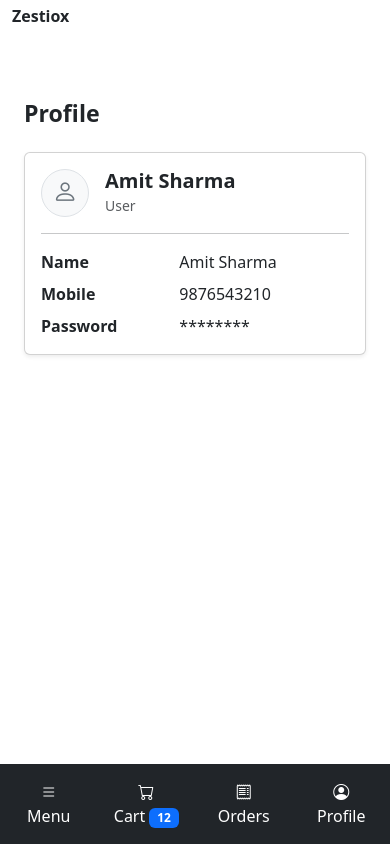
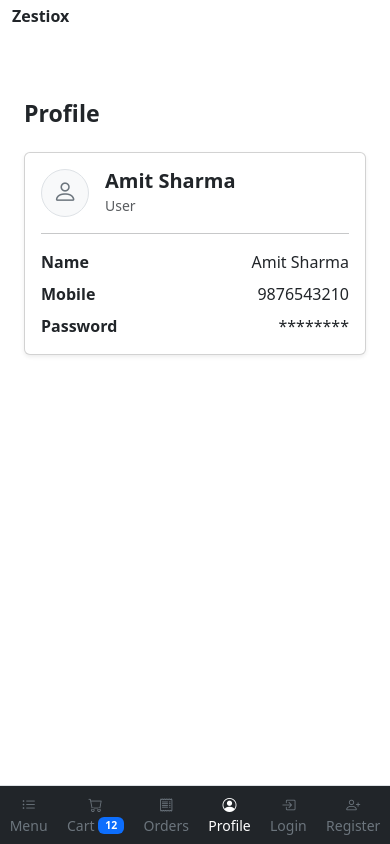
Before and after one commit to jjchandru/zestiox-ng, an Angular app: page /profile in a window 390 px wide. Built offline with nearby package versions, Linux system fonts and the light colour scheme.

Commit message:
update profile component

```diff
--- a/src/app/profile/profile.component.html
+++ b/src/app/profile/profile.component.html
@@ -1,7 +1,6 @@
-<!-- Page Content -->
 <div class="container-fluid py-4">
   <div class="row">
-    <div class="col-12 col-md-8 col-lg-6 mx-md-auto">
+    <div class="col-12 col-md-8 col-lg-6 mx-auto">
       <h3 class="fw-bold mb-4 text-start">Profile</h3>
       <div class="card shadow-sm">
         <div class="card-body">
@@ -19,36 +18,18 @@
           <hr>
           <div class="row mb-2">
             <div class="col-5 col-md-4 fw-bold">Name</div>
-            <div class="col-7 col-md-8">Amit Sharma</div>
+            <div class="col-7 col-md-8 text-end text-md-start">Amit Sharma</div>
           </div>
           <div class="row mb-2">
             <div class="col-5 col-md-4 fw-bold">Mobile</div>
-            <div class="col-7 col-md-8">9876543210</div>
+            <div class="col-7 col-md-8 text-end text-md-start">9876543210</div>
           </div>
           <div class="row">
             <div class="col-5 col-md-4 fw-bold">Password</div>
-            <div class="col-7 col-md-8">********</div>
+            <div class="col-7 col-md-8 text-end text-md-start">********</div>
           </div>
         </div>
       </div>
     </div>
   </div>
 </div>
-
-<!-- Bottom Navbar for Mobile (Black Color) -->
-<nav class="navbar navbar-dark bg-dark navbar-expand d-md-none fixed-bottom border-top-0">
-  <ul class="navbar-nav nav-justified w-100">
-    <li class="nav-item">
-      <a class="nav-link text-center text-white" href="#"><i class="bi bi-list"></i><br>Menu</a>
-    </li>
-    <li class="nav-item">
-      <a class="nav-link text-center text-white" href="#"><i class="bi bi-cart"></i><br>Cart <span class="badge bg-primary">12</span></a>
-    </li>
-    <li class="nav-item">
-      <a class="nav-link text-center text-white" href="#"><i class="bi bi-receipt"></i><br>Orders</a>
-    </li>
-    <li class="nav-item">
-      <a class="nav-link text-center active text-white" href="#"><i class="bi bi-person-circle"></i><br>Profile</a>
-    </li>
-  </ul>
-</nav>
```
Also changed, not shown: 1 other file (tests, documents, lock files or other folders).
